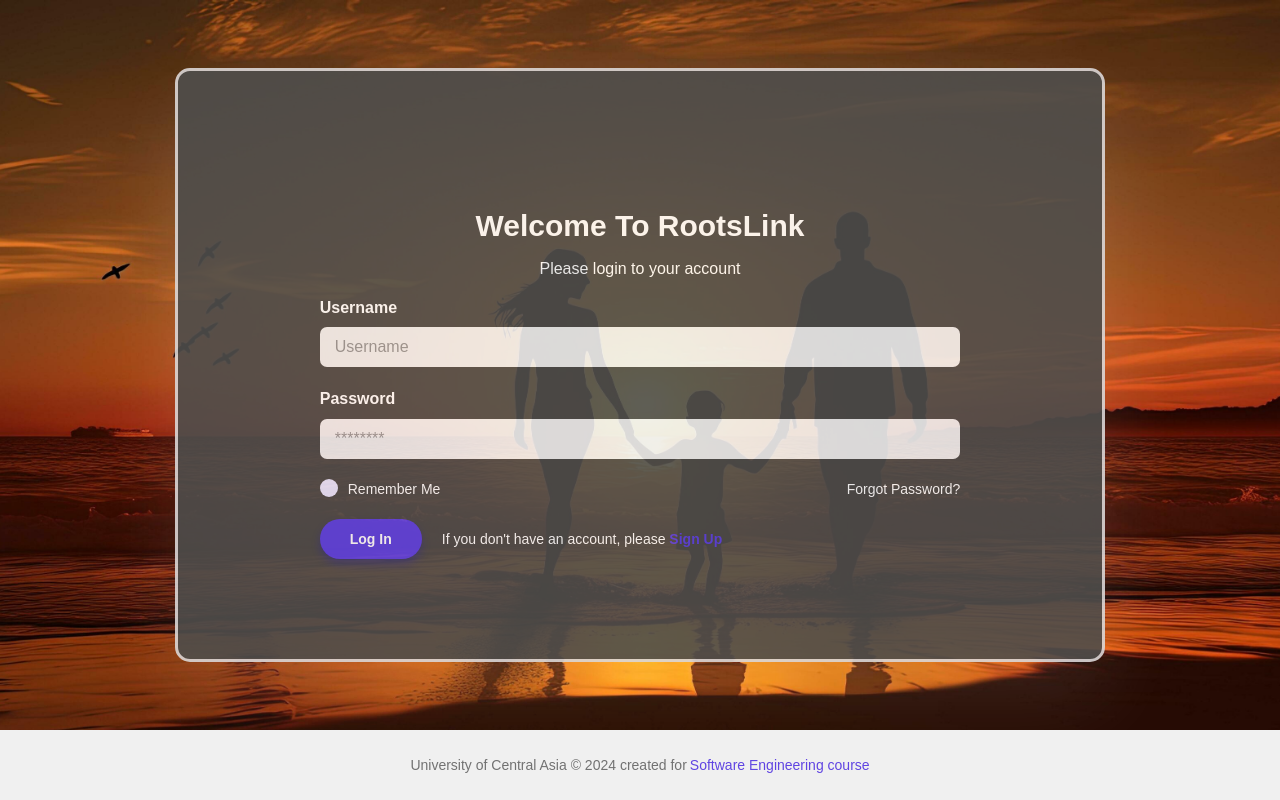
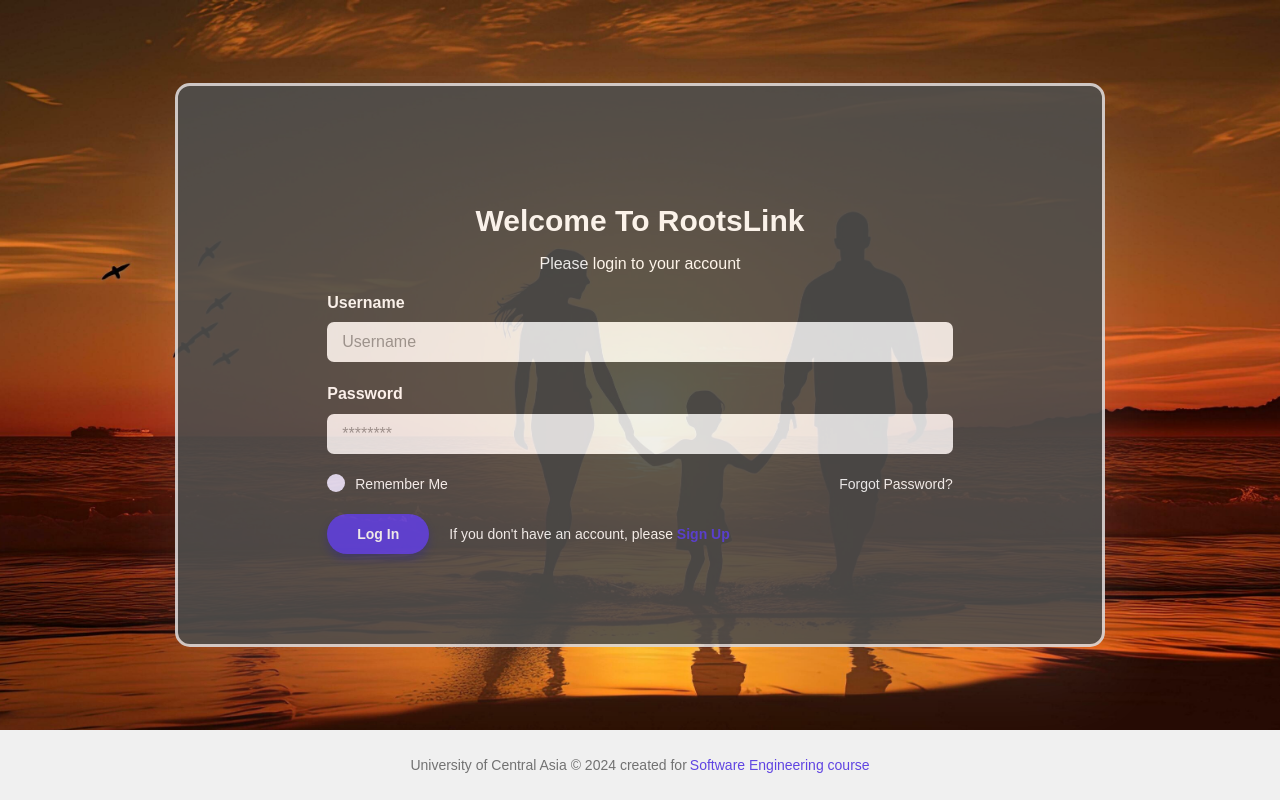
Before and after one commit to Alibakhshov/Family-Heritage-Tree, a Django app: page / in a window 1280 px wide. Run offline with Django 5.2, Linux system fonts and the light colour scheme; some libraries are stand-ins or nearby versions.

Commit message:
Update signIn.html

```diff
--- a/templates/authentication/signIn/signIn.html
+++ b/templates/authentication/signIn/signIn.html
@@ -13,11 +13,29 @@
     <meta name="description" content="">
     <meta name="keywords" content="">
 
+    <!-- Favicon -->
+    <link rel="shortcut icon" href="{% static 'img/logo (ai1).png' %}">
+
+    <!-- Web Fonts -->
+    <link rel="preconnect" href="https://fonts.googleapis.com">
+    <link rel="preconnect" href="https://fonts.gstatic.com" crossorigin>
+    <link href="https://fonts.googleapis.com/css2?family=Jost:ital,wght@0,100..900;1,100..900&family=Poppins:ital,wght@0,100;0,200;0,300;0,400;0,500;0,600;0,700;0,800;0,900;1,100;1,200;1,300;1,400;1,500;1,600;1,700;1,800;1,900&display=swap" rel="stylesheet">
+
+    <!-- ======= BEGIN GLOBAL MANDATORY STYLES ======= -->
+    <link rel="stylesheet" href="{% static 'bootstrap/css/bootstrap.min.css' %}">
+    <link rel="stylesheet" href="{% static 'fonts/icofont/icofont.min.css' %}">
+    <link rel="stylesheet" href="{% static 'plugins/perfect-scrollbar/perfect-scrollbar.min.css' %}">
+    <!-- ======= END BEGIN GLOBAL MANDATORY STYLES ======= -->
+
+    <!-- ======= MAIN STYLES ======= -->
+    <link rel="stylesheet" href="{% static 'css/style.css' %}">
+    <!-- ======= END MAIN STYLES ======= -->
+
     <!-- ======= Custom STYLES ======= -->
     <link rel="stylesheet" href="{% static 'css/customAuth.css' %}">
     <!-- ======= END Custom STYLES ======= -->
 
-    {% include 'core/includes/loadstatic.html' %}
+
 
 </head>
 
@@ -83,6 +101,13 @@
 
     {% include 'core/partials/footer.html' %}
 
+    <!-- ======= BEGIN GLOBAL MANDATORY SCRIPTS ======= -->
+    <script src="{% static 'js/jquery.min.js' %}"></script>
+    <script src="{% static 'bootstrap/js/bootstrap.bundle.min.js' %}"></script>
+    <script src="{% static 'plugins/perfect-scrollbar/perfect-scrollbar.min.js' %}"></script>
+    <script src="{% static 'js/script.js' %}"></script>
+    <!-- ======= BEGIN GLOBAL MANDATORY SCRIPTS ======= -->
+
     <script src="{% static 'js/customLogin.js' %}"></script>
 
 
```
